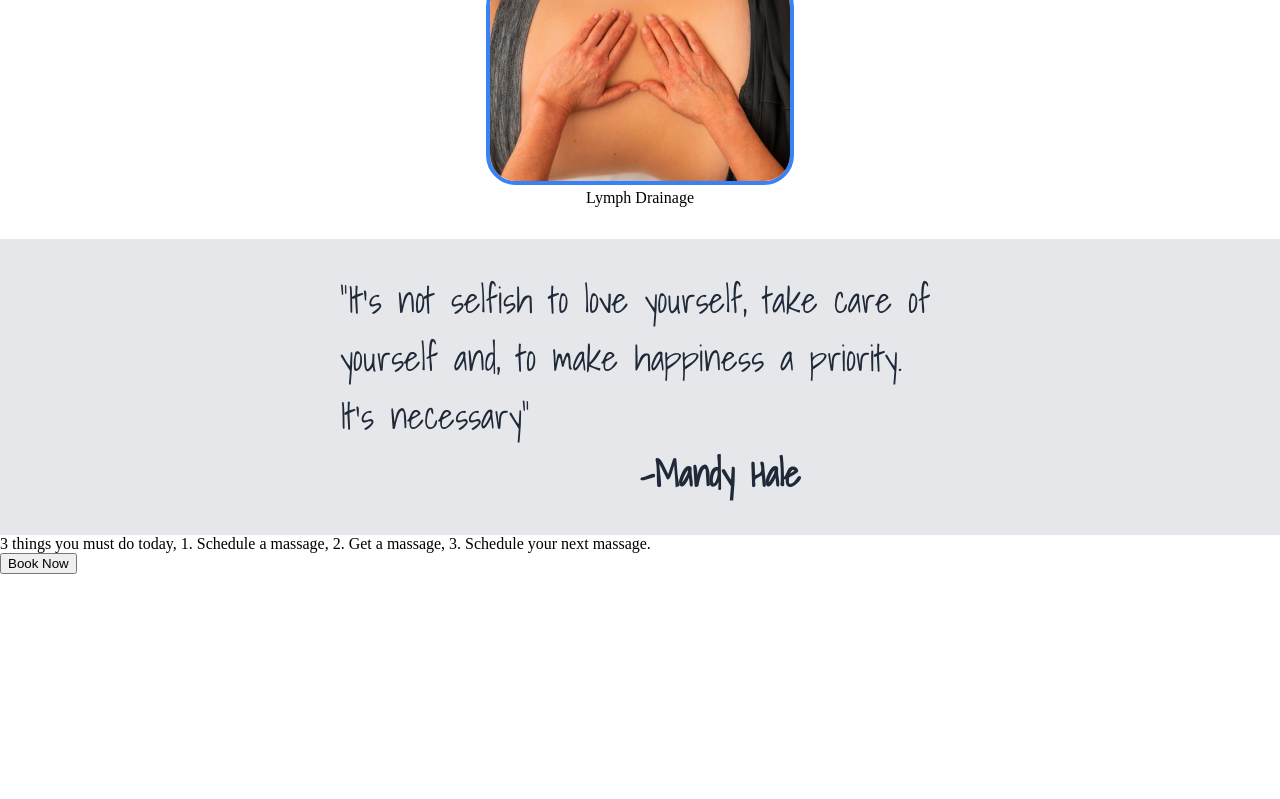
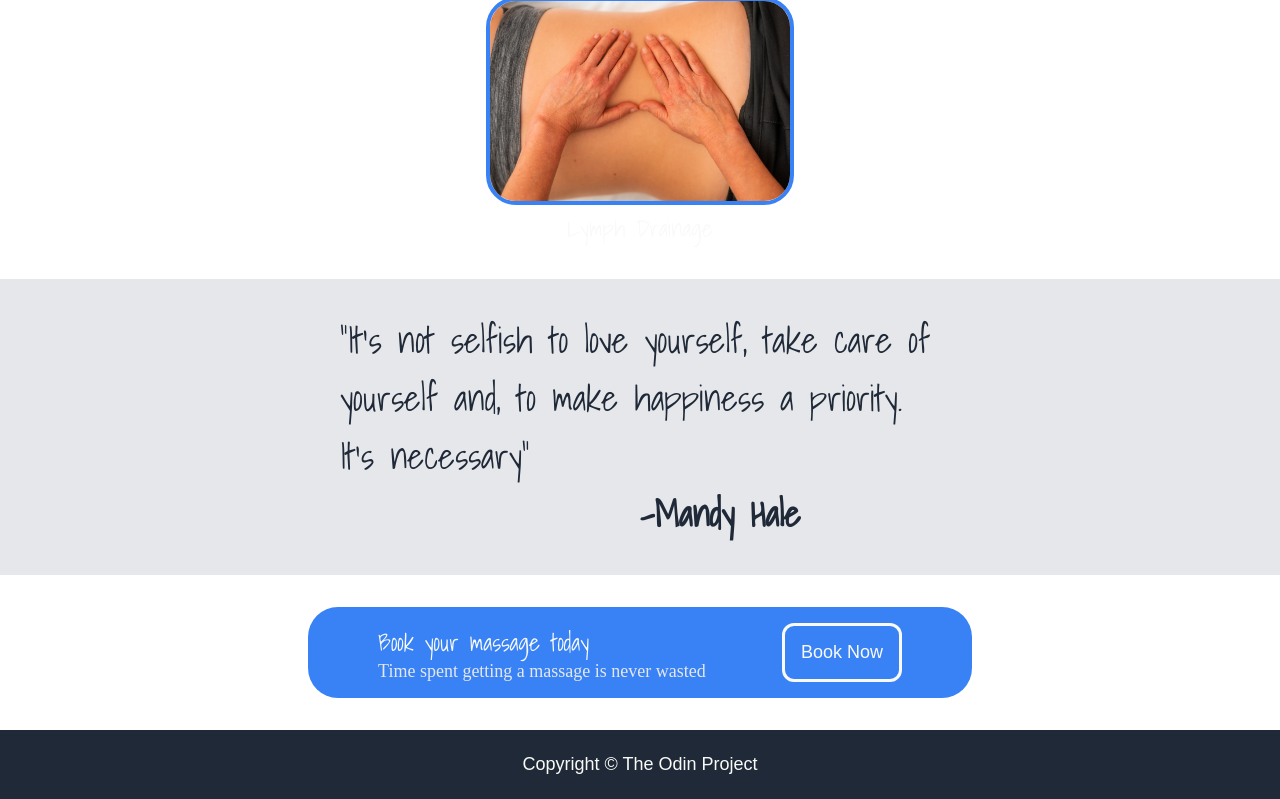
Before and after one commit to seangwilson/landing_page, a plain HTML site: page index.html in a window 1280 px wide. Shown: the part 880-1679 px from the top of the page. Before the commit the page ends 1454 px from the top, so only its background shows below. Drawn offline with Linux system fonts and the light colour scheme; a web font is replaced by a local one.

Commit message:
first draft finished

```diff
--- a/index.html
+++ b/index.html
@@ -66,14 +66,17 @@
 
         <div class="cta">
                 <div class="cta-container">
-                  <div class="text">3 things you must do today, 1. Schedule a massage, 2. Get a massage, 3. Schedule your next massage.</div>
-                  <button class="Book">Book Now</button>
+                  <div class="cta-text">
+                    <div class="text">Book your massage today</div>
+                    <div class="sub-text">Time spent getting a massage is never wasted</div>
+                </div>
+                  <button class="btn btn-cta">Book Now</button>
                 </div>
         </div>
     </div>
 
     <div class="footer">
-
+        <div>Copyright © The Odin Project</div>
     </div>
 </body>
 </html>
--- a/styles.css
+++ b/styles.css
@@ -137,3 +137,46 @@ h4 {
     color: #1f2937;
     margin-left: 300px;
 }
+
+.cta {
+    padding: 32px;
+    display: flex;
+    justify-content: center;
+}
+
+.cta-container {
+    display: flex;
+    justify-content: space-around;
+    background-color: #3882f6;
+    border-radius: 30px;
+    width: 600px;
+    padding: 16px 32px;
+    box-shadow: 2px 2px 50 black;
+}
+
+.text {
+    font-family: "Shadows Into Light";
+    color: #f9faf8;
+    font-size: 24px;
+    text-shadow: 2px 2px 50 black;
+}
+
+.sub-text {
+    font-family: "Shadows Into Light Two";
+    color: #e5e7eb;
+    font-size: 18px;
+    text-shadow: 2px 2px 50 black;
+}
+
+.btn-cta {
+    border: solid #f9faf8
+}
+
+.footer {
+    background-color: #1f2937;
+    color:#f9faf8;
+    font-family: Arial, Helvetica, sans-serif;
+    font-size: 18px;
+    padding: 24px;
+    text-align: center;
+}
```
